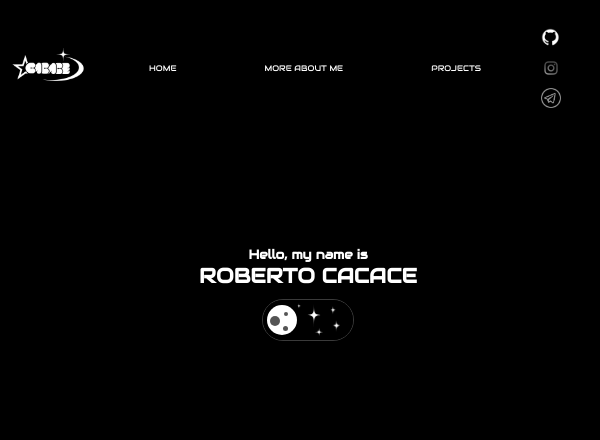
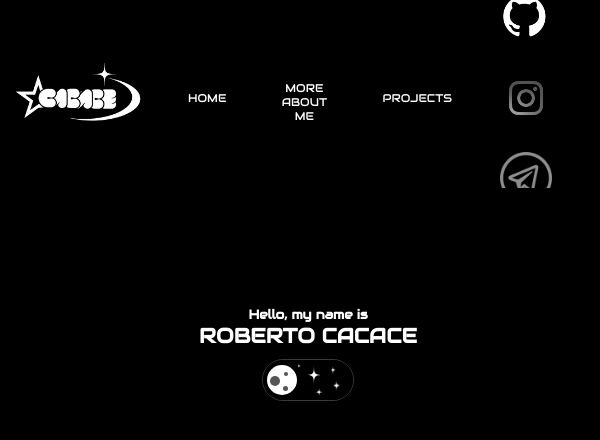
Before and after one commit to CacaceRoberto/portfolio, a plain HTML site: page index.html in a window 600 px wide. Drawn offline with Linux system fonts and the light colour scheme.

Commit message:
Update style.css

```diff
--- a/style.css
+++ b/style.css
@@ -663,20 +663,20 @@ input:checked + .slider .clouds {
 
 @media (max-width: 647px) and (min-width: 480px){
     .navBar {
-        height: 120px;
+        height: 180px;
         width: 100vw;
     }
     .navBar img {
         margin: 0;
-        width: 80px;
-        height: 80px;
+        width: 140px;
+        height: 140px;
     }
     .Choose {
         margin-left: 1rem;
     }
     .Choose-button {
-        font-size: 50%;
-        height: 30px;
+        font-size: 70%;
+        height: 50px;
         padding: 0.5rem 1.5rem;
         box-shadow: none;
     }
@@ -685,8 +685,8 @@ input:checked + .slider .clouds {
         flex-direction: column;
     }
     .circle {
-        width: 30px;
-        height: 30px;
+        width: 80px;
+        height: 80px;
     }
     .containerMe h2 {
         font-size: 0.8rem;
```
